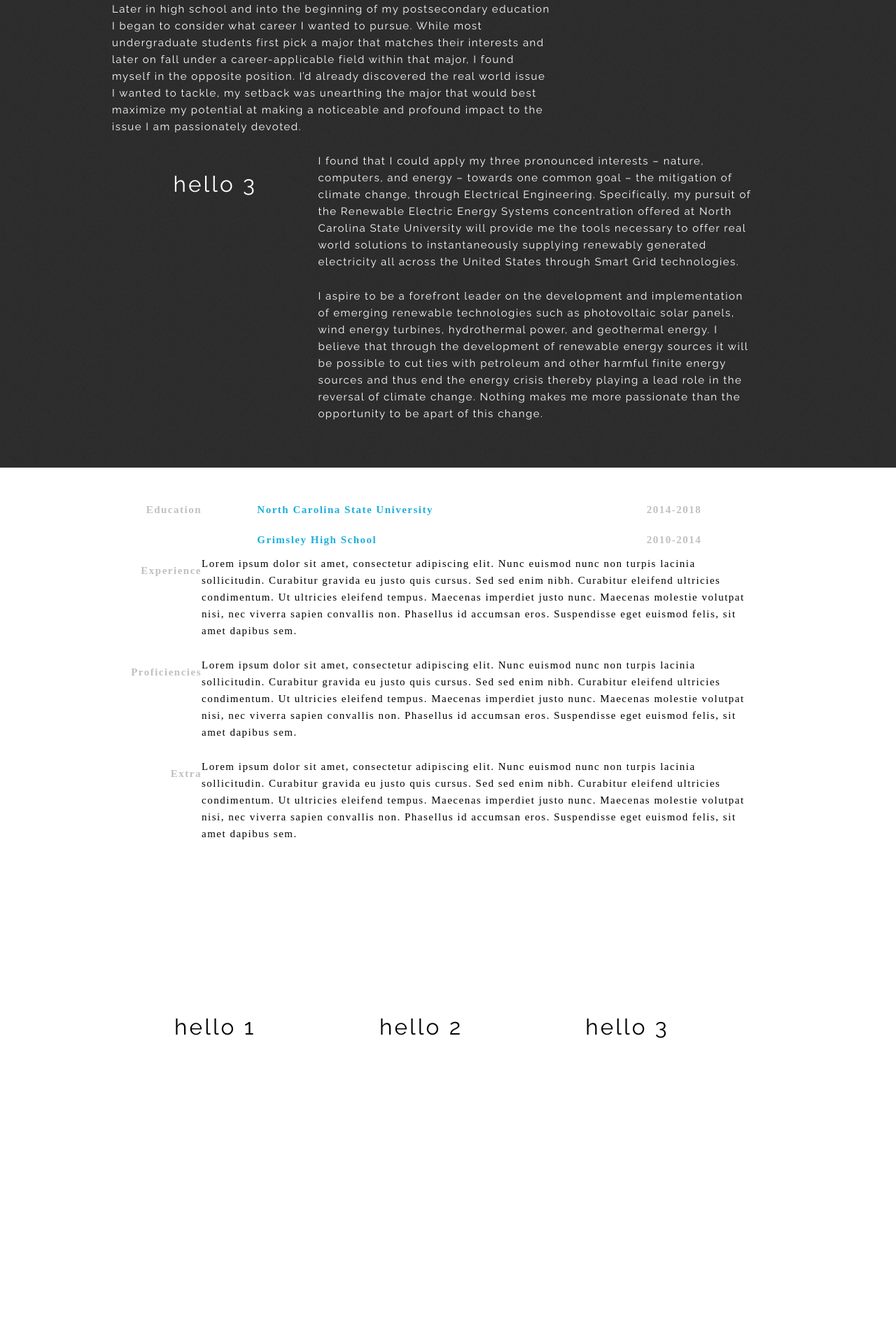
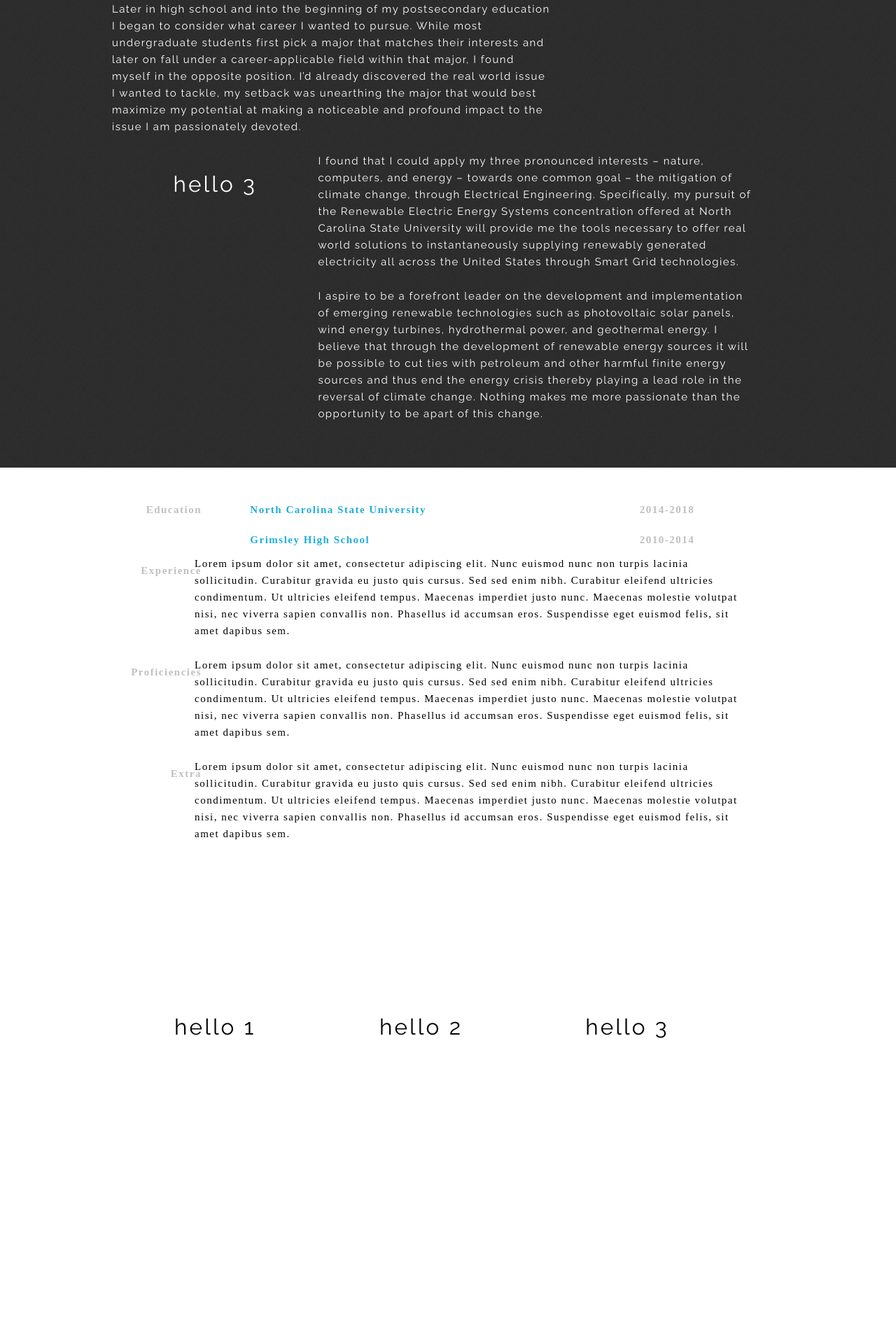
Before and after one commit to jacksoncwilliams/jackson-erin, a Jekyll site: the page built from simpleindex.html, in a window 1280 px wide. Shown: the part 1663-3583 px from the top of the page at 70% size. Built offline with Jekyll 4.4.1, drawn with Linux system fonts in a browser that asks for light colours; nearby versions of some CDN libraries; some web fonts are replaced.

Commit message:
Update simple.css

```diff
--- a/css/simple.css
+++ b/css/simple.css
@@ -172,8 +172,7 @@
       margin-left: 0%;
    }
    .date {
-      float: left;
-      padding-left: zero;
+
    }
 }
 
@@ -189,13 +188,11 @@
    }
    .date {
       float: right;
-      padding-left: 50px;
    }
 }
 
 #resume .ten.columns {
-   width: 86.6666666667%
-   margin-left: 0;
+   margin-left: -10px;
 }
 
 #resume p {
```
